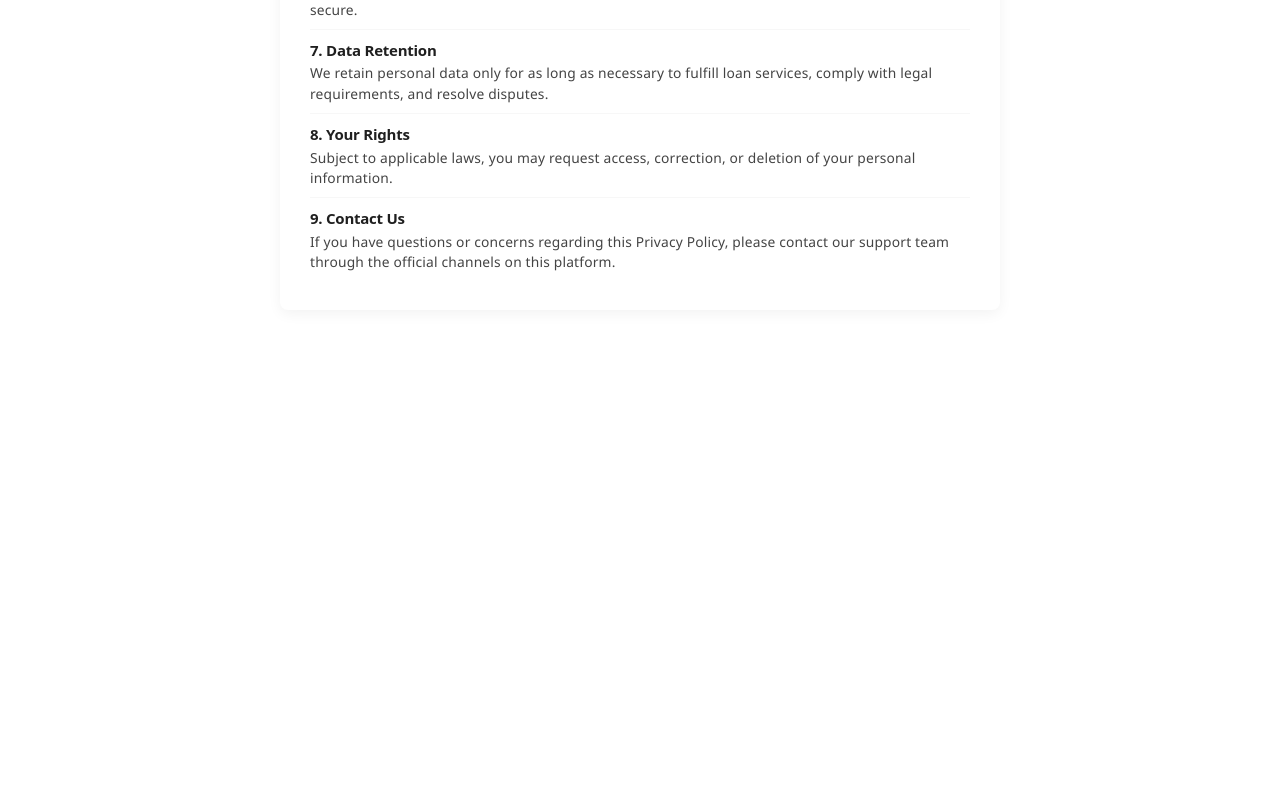
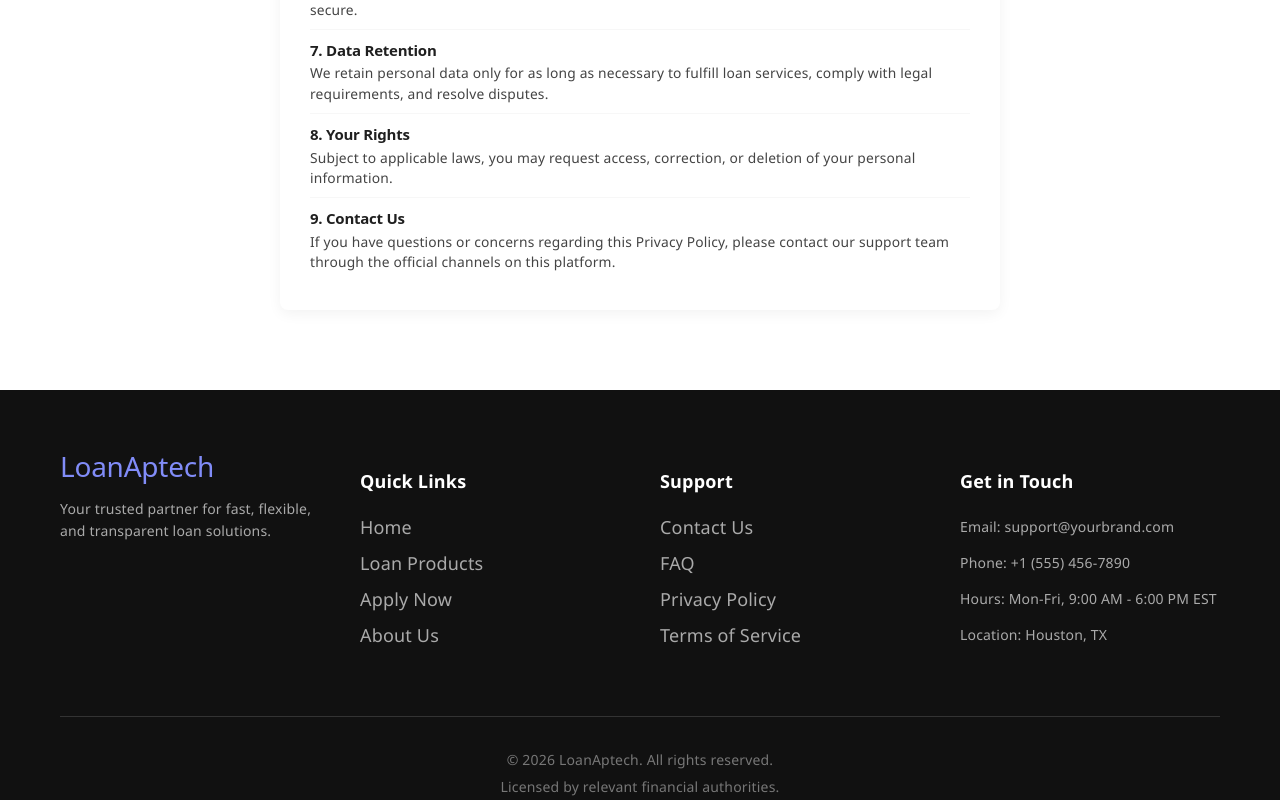
Before and after one commit to Josh-DEV15/loanaptech, a React (Vite) app: page / in a window 1280 px wide. Shown: the part 1641-2441 px from the top of the page. Before the commit the page ends 1981 px from the top, so only its background shows below. Built offline with nearby package versions, Linux system fonts and the light colour scheme.

Commit message:
Added footer

```diff
--- a/src/App.jsx
+++ b/src/App.jsx
@@ -2,12 +2,14 @@ import React from 'react';
 import './App.css';
 import About from './components/About';
 import Privacy from './components/Privacy';
+import Footer from './components/Footer';
 
 function App() {
   return (
     <div className="App">
       <About />
       <Privacy />
+      <Footer />
     </div>
   );
 }
--- /dev/null
+++ b/src/components/Footer.css
@@ -0,0 +1,90 @@
+.footer {
+  background: #111;
+  color: #ccc;
+  margin-top: 80px;
+  padding-top: 60px;
+  font-family: 'Segoe UI', Tahoma, Geneva, Verdana, sans-serif;
+}
+
+.footer-container {
+  max-width: 1200px;
+  margin: 0 auto;
+  padding: 0 20px;
+}
+
+.footer-grid {
+  display: grid;
+  grid-template-columns: repeat(4, 1fr);
+  gap: 40px;
+  margin-bottom: 50px;
+}
+
+.footer-brand h2 {
+  color: #818cf8;
+  font-size: 28px;
+  margin-bottom: 15px;
+}
+
+.footer-brand p {
+  font-size: 14px;
+  line-height: 1.6;
+  color: #aaa;
+}
+
+.footer-links h3 {
+  color: white;
+  margin-bottom: 20px;
+  font-size: 18px;
+}
+
+.footer-links ul {
+  list-style: none;
+  padding: 0;
+}
+
+.footer-links li {
+  margin-bottom: 10px;
+}
+
+.footer-links a {
+  color: #aaa;
+  text-decoration: none;
+  transition: color 0.3s;
+}
+
+.footer-links a:hover {
+  color: #818cf8;
+}
+
+.footer-contact h3 {
+  color: white;
+  margin-bottom: 20px;
+  font-size: 18px;
+}
+
+.footer-contact p {
+  margin: 10px 0;
+  font-size: 14px;
+  color: #aaa;
+}
+
+.footer-bottom {
+  text-align: center;
+  padding-top: 30px;
+  border-top: 1px solid #333;
+  color: #777;
+  font-size: 14px;
+}
+
+/* Responsive */
+@media (max-width: 992px) {
+  .footer-grid {
+    grid-template-columns: repeat(2, 1fr);
+  }
+}
+
+@media (max-width: 600px) {
+  .footer-grid {
+    grid-template-columns: 1fr;
+  }
+}
--- /dev/null
+++ b/src/components/Footer.jsx
@@ -0,0 +1,63 @@
+import React from "react";
+import "./Footer.css";
+
+function Footer() {
+  return (
+    <footer className="footer">
+      <div className="footer-container">
+
+        <div className="footer-grid">
+
+          {/* Brand */}
+          <div className="footer-brand">
+            <h2>LoanAptech</h2>
+            <p>
+Your trusted partner for fast, flexible, and transparent loan solutions.
+            </p>
+          </div>
+
+          {/* Links */}
+          <div className="footer-links">
+            <h3>Quick Links</h3>
+            <ul>
+              <li><a href="#">Home</a></li>
+              <li><a href="#">Loan Products</a></li>
+              <li><a href="#">Apply Now</a></li>
+              <li><a href="#">About Us</a></li>
+            </ul>
+          </div>
+
+          {/* More Links */}
+          <div className="footer-links">
+            <h3>Support</h3>
+            <ul>
+              <li><a href="#">Contact Us</a></li>
+              <li><a href="#">FAQ</a></li>
+              <li><a href="#">Privacy Policy</a></li>
+              <li><a href="#">Terms of Service</a></li>
+            </ul>
+          </div>
+
+          {/* Contact */}
+          <div className="footer-contact">
+            <h3>Get in Touch</h3>
+            <p>Email: support@yourbrand.com</p>
+            <p>Phone: +1 (555) 456-7890</p>
+            <p>Hours: Mon-Fri, 9:00 AM - 6:00 PM EST</p>
+            <p>Location: Houston, TX</p>
+          </div>
+
+        </div>
+
+        {/* Bottom */}
+        <div className="footer-bottom">
+          <p>© {new Date().getFullYear()} LoanAptech. All rights reserved.</p>
+          <p>Licensed by relevant financial authorities.</p>
+        </div>
+
+      </div>
+    </footer>
+  );
+}
+
+export default Footer;
```
